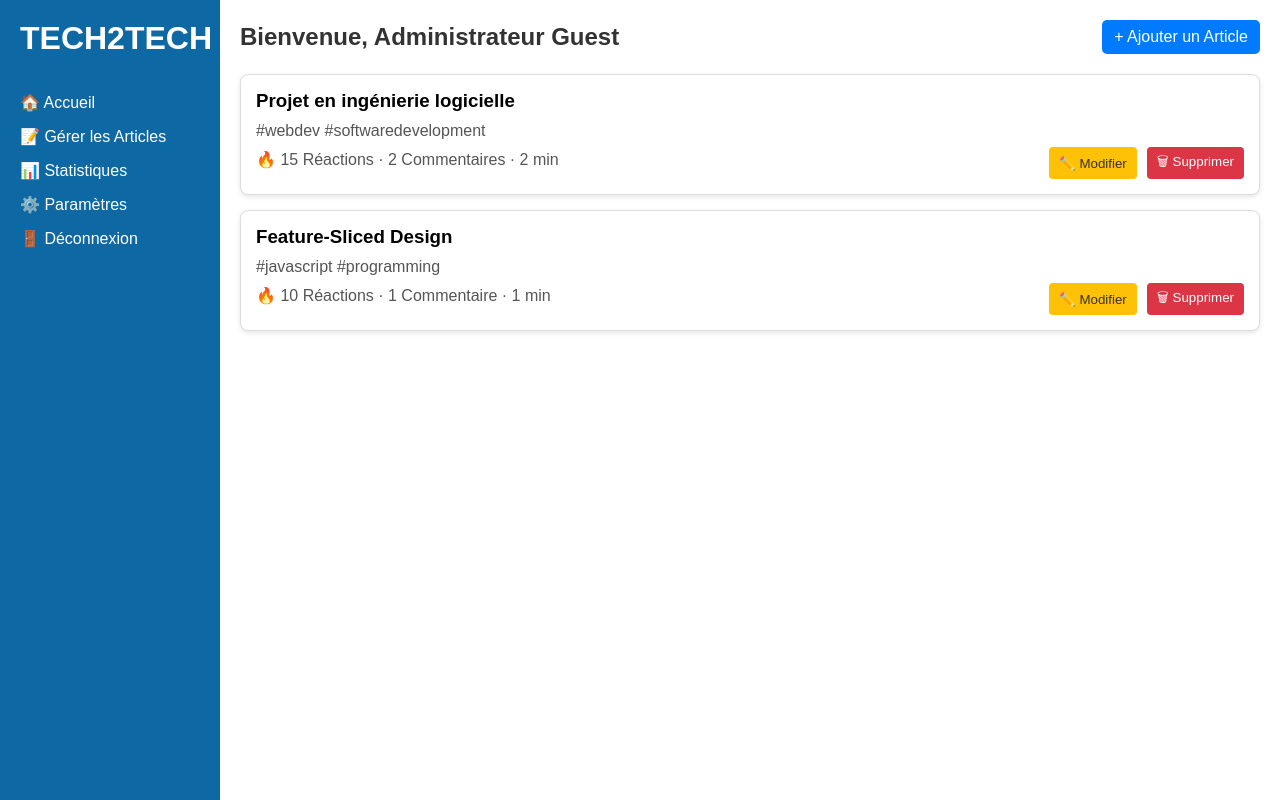
After one commit to zakariyabentaleb/TECH2TECH, a PHP site: page /admin.php in a window 1280 px wide. The commit adds this page. Run offline with PHP 8.4, Linux system fonts and the light colour scheme.

Commit message:
create pages admin

```diff
--- /dev/null
+++ b/admin-style.css
@@ -0,0 +1,94 @@
+
+* {
+    margin: 0;
+    padding: 0;
+    box-sizing: border-box;
+    font-family: Arial, sans-serif;
+}
+
+
+.sidebar {
+    width: 220px;
+    height: 100vh;
+    background: #0e68a4;
+    color: #fff;
+    position: fixed;
+    padding: 20px;
+}
+.sidebar h1 {
+    margin-bottom: 20px;
+}
+.sidebar ul {
+    margin-top: 20%;
+    list-style: none;
+}
+.sidebar ul li {
+    margin: 15px 0;
+    cursor: pointer;
+}
+
+
+.content {
+    margin-left: 220px;
+    padding: 20px;
+}
+.content a {
+    text-decoration: none;
+}
+header {
+    display: flex;
+    justify-content: space-between;
+    align-items: center;
+    margin-bottom: 20px;
+}
+header h2 {
+    color: #333;
+}
+.add-button {
+    background-color: #007bff;
+    color: white;
+    padding: 8px 12px;
+    border: none;
+    border-radius: 5px;
+    cursor: pointer;
+}
+
+
+.article-card {
+    background: #fff;
+    border: 1px solid #ddd;
+    padding: 15px;
+    margin-bottom: 15px;
+    border-radius: 8px;
+    box-shadow: 0 2px 5px rgba(0, 0, 0, 0.1);
+    position: relative;
+}
+.article-card h3 {
+    margin-bottom: 10px;
+}
+.article-card p {
+    color: #555;
+    margin-bottom: 10px;
+}
+
+.admin-actions {
+    display: flex;
+    gap: 10px;
+    position: absolute;
+    right: 15px;
+    bottom: 15px;
+}
+.edit-btn, .delete-btn {
+    padding: 5px 10px;
+    border: none;
+    border-radius: 4px;
+    cursor: pointer;
+}
+.edit-btn {
+    background-color: #ffc107;
+    color: #333;
+}
+.delete-btn {
+    background-color: #dc3545;
+    color: #fff;
+}
--- /dev/null
+++ b/admin.php
@@ -0,0 +1,64 @@
+
+<!DOCTYPE html>
+<html lang="fr">
+<head>
+    <meta charset="UTF-8">
+    <meta name="viewport" content="width=device-width, initial-scale=1.0">
+    <title>Admin - TECH2TECH</title>
+    <link rel="stylesheet" href="admin-style.css">
+</head>
+<body>
+
+    <div class="sidebar">
+        <h1>TECH2TECH</h1>
+        <ul>
+            <li>🏠 Accueil</li>
+            <li>📝 Gérer les Articles</li>
+            <li>📊 Statistiques</li>
+            <li>⚙️ Paramètres</li>
+            <li>🚪 Déconnexion</li>
+        </ul>
+    </div>
+
+
+    <div class="content">
+        <header>
+            <h2>Bienvenue, Administrateur
+            <?php
+                  session_start();
+                 if (isset($_SESSION["username"])) {
+                    $username = $_SESSION["username"];
+                } else {
+                    $username = "Guest";
+                }
+                echo  $username;
+                ?>
+            </h2>
+            <a href="addpost.php" class="add-button">+ Ajouter un Article</a>
+        </header>
+
+
+        <div class="articles">
+            <div class="article-card">
+                <h3>Projet en ingénierie logicielle</h3>
+                <p>#webdev #softwaredevelopment</p>
+                <p>🔥 15 Réactions · 2 Commentaires · 2 min</p>
+
+                <div class="admin-actions">
+                    <button class="edit-btn">✏️ Modifier</button>
+                    <button class="delete-btn">🗑 Supprimer</button>
+                </div>
+            </div>
+            <div class="article-card">
+                <h3>Feature-Sliced Design</h3>
+                <p>#javascript #programming</p>
+                <p>🔥 10 Réactions · 1 Commentaire · 1 min</p>
+                <div class="admin-actions">
+                    <button class="edit-btn">✏️ Modifier</button>
+                    <button class="delete-btn">🗑 Supprimer</button>
+                </div>
+            </div>
+        </div>
+    </div>
+</body>
+</html>
```
Also changed, not shown: login.php (+14 -4 lines), pages/blog.php (+1 -6 lines).
